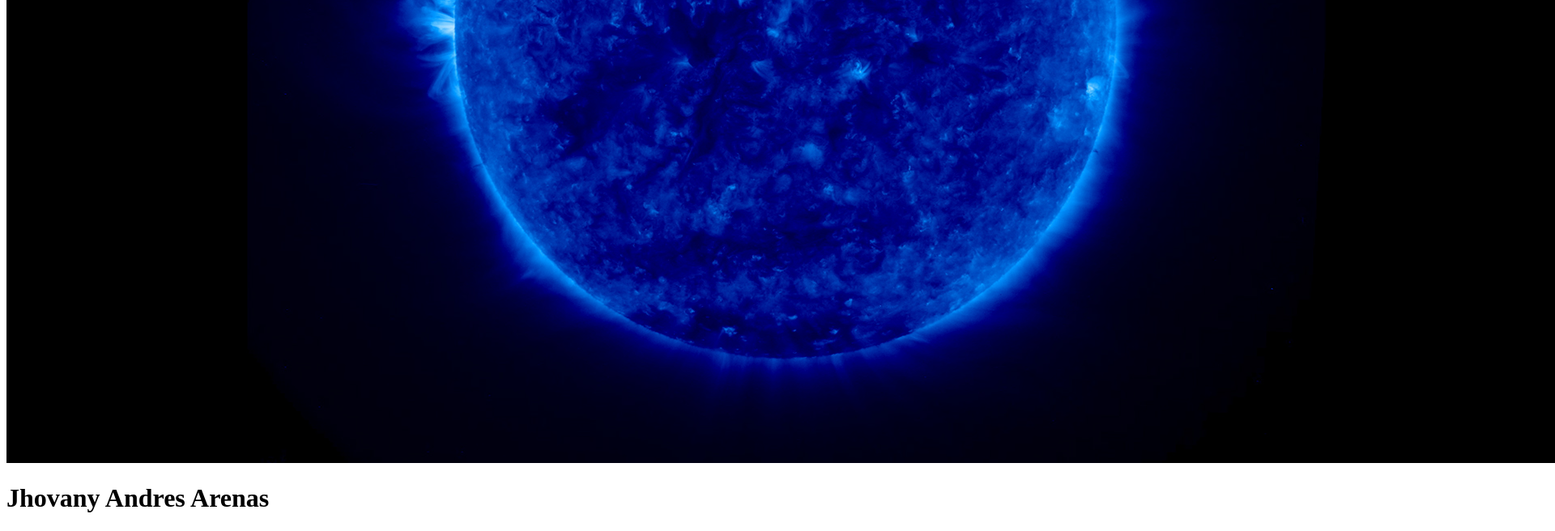
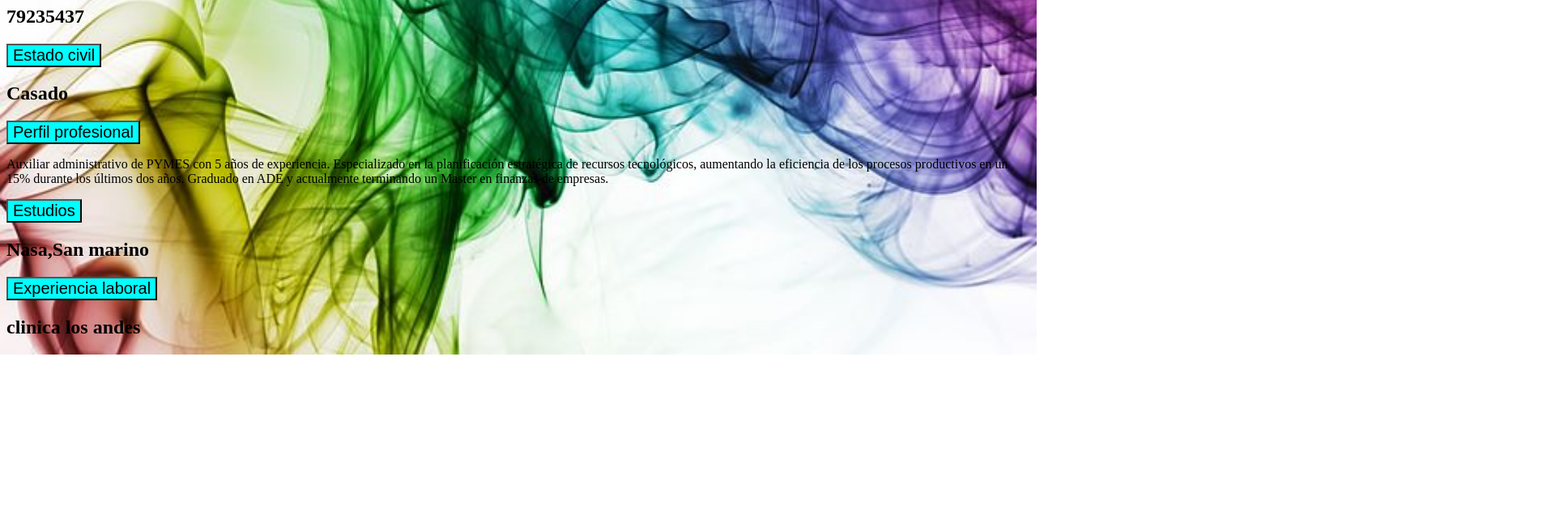
Before and after one commit to jhovanyarenas/7-01-2021, a plain HTML site: page index.html in a window 1280 px wide. Shown: the part 516-1172 px from the top of the page at 81% size, 1920 px wide, since content can reach past the window. After the commit the page ends 954 px from the top, so only its background shows below. Drawn offline with Linux system fonts and the light colour scheme.

Commit message:
actualizar proyecto

```diff
--- a/index.html
+++ b/index.html
@@ -6,9 +6,38 @@
     <meta name="viewport" content="width=device-width, initial-scale=1.0">
     <title>Document</title>
 </head>
+<style>
+    body{
+        background-image: url(./fondo\ proyecto.jpg);
+        background-size: cover;
+    }
+    button{background-color: aqua;
+        font-size: 20px;
+    }
+</style>
 <body>
- <img src="./proyecto.jpg" alt="">
- <h1>Jhovany Andres Arenas</h1>
+ <H1>hoja de vida</H1>
+ <img src="./proyecto.jpg" alt="" width="350" ; height="200" >
+ <br><br><br>
+ <button>Datos personales:</button>
+ <br><br>
+ <button>Nombre</button>
+ <h2>Jhovany Andres Arenas</h2>
+ <H1>c.c</H1>
+ <h2>79235437</h2>
+ <button>Estado civil</button>
+ <H2>Casado</H2>
+ <button>Perfil profesional</button>
+ <p>Auxiliar administrativo de PYMES con 5 años de experiencia. Especializado en la planificación estratégica de recursos tecnológicos, aumentando la eficiencia de los procesos productivos en un 15% durante los últimos dos años. Graduado en ADE y actualmente terminando un Master en finanzas de empresas.</p>
+ <button>Estudios</button>
+<h2>Nasa,San marino</h2>
+<button>Experiencia laboral</button>
+<h2>clinica los andes</h2>
+
+
+
+
+
 
 </body>
 </html>
```
Also changed, not shown: fondo proyecto.jpg (added).
